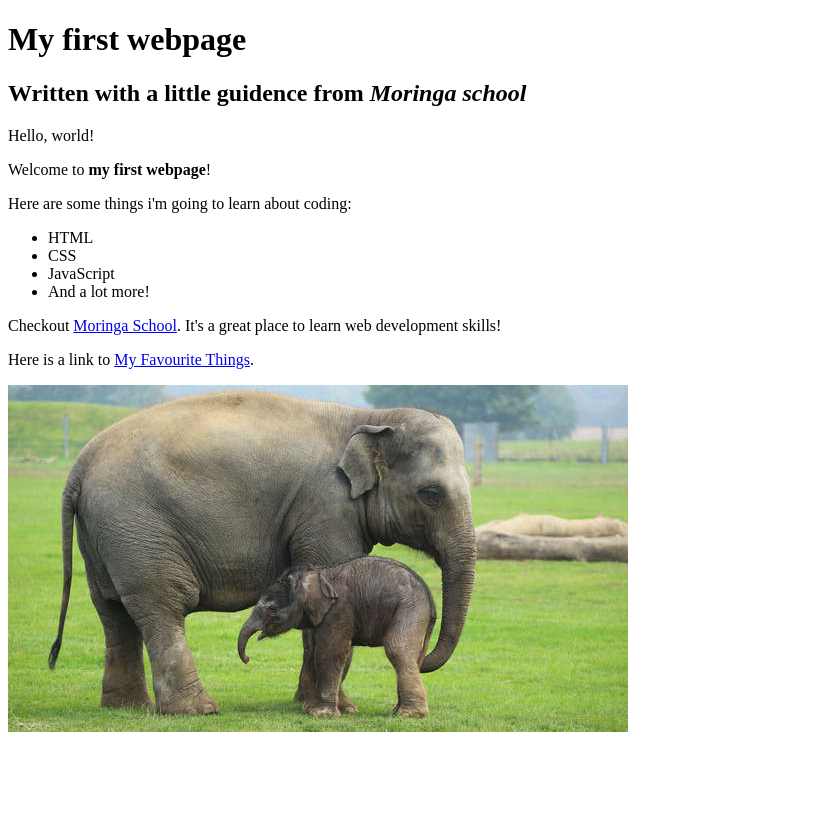
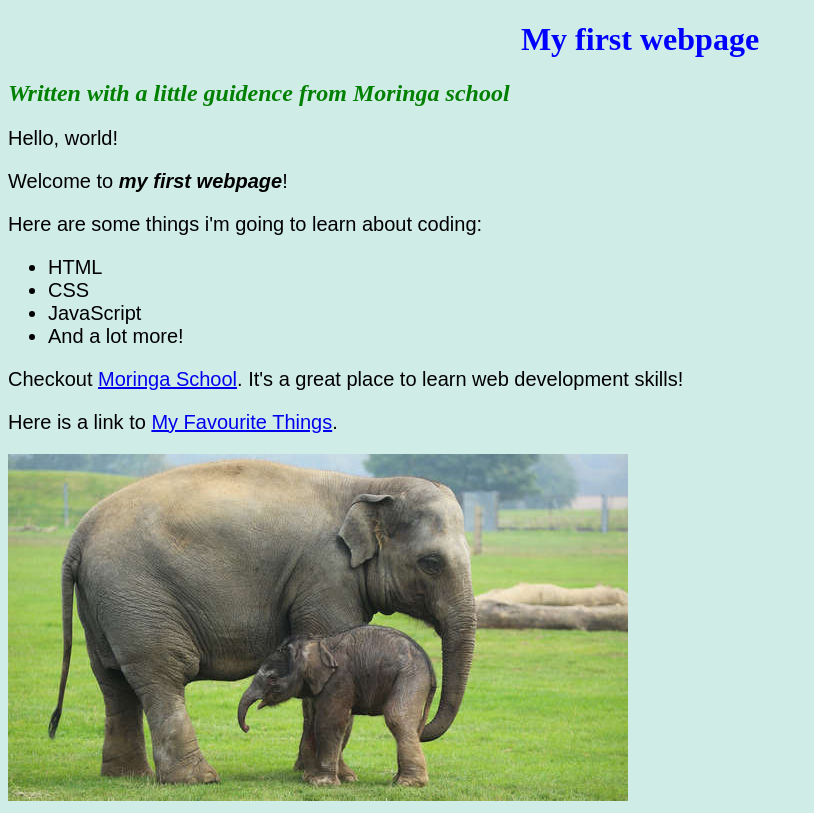
Before and after one commit to AnumAsif/my-first-webpage, a plain HTML site: page index.html in a window 1280 px wide. Shown: the whole page, without its empty margins (0-814 px from the left). Drawn offline with Linux system fonts and the light colour scheme.

Commit message:
Change name of my-first-webpage.html file to index.html

```diff
--- /dev/null
+++ b/css/style.css
@@ -0,0 +1,23 @@
+h1 {
+  color: blue;
+  text-align: center;
+}
+h2 {
+  color: green;
+  font-style: italic;
+
+}
+body {
+  background-color: #D0ECE7;
+}
+p ,li{
+  font-size: 20px;
+  font-style: normal;
+  font-family: fantasy;
+}
+strong {
+  font-style: italic;
+}
+em {
+  font-weight: bold;
+}
--- a/my-first-webpage.html
+++ b/index.html
@@ -3,6 +3,7 @@
   <head>
     <meta charset="utf-8">
     <title>My first webpage!</title>
+    <link href="css/style.css" rel="stylesheet" type="text/css">
   </head>
   <body>
     <h1>My first webpage</h1>
```
Also changed, not shown: my-favorite-things.html (+1 -0 lines).
